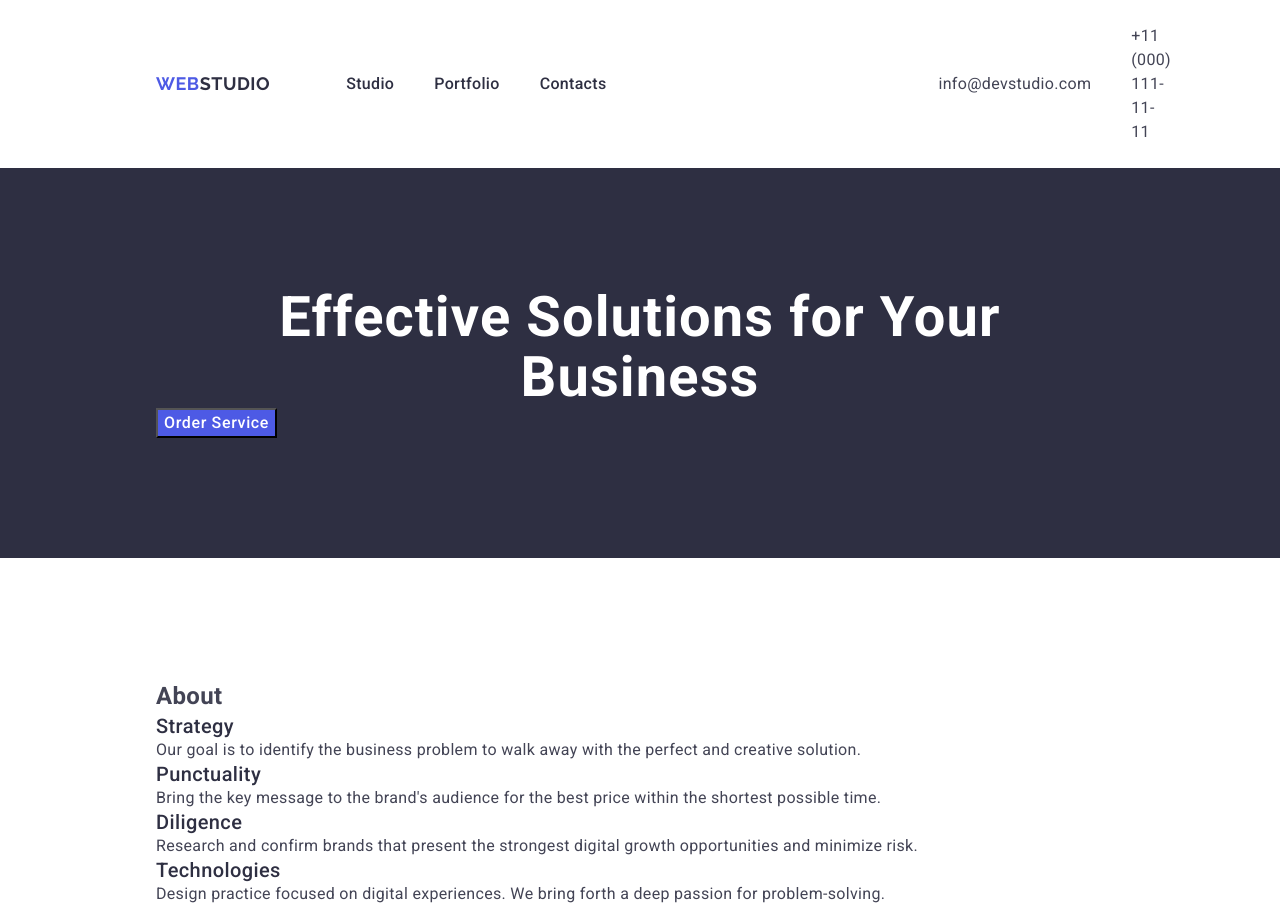
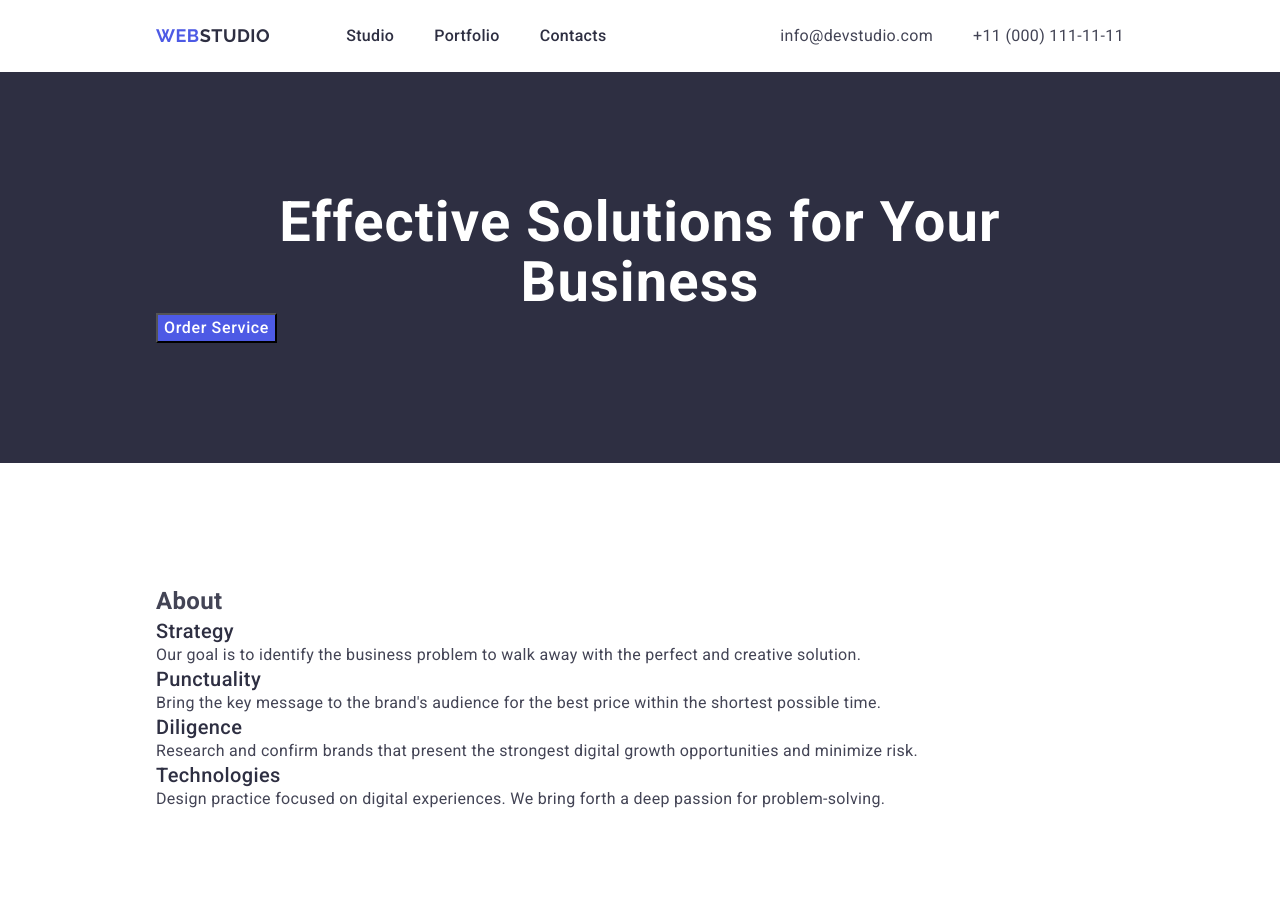
Before and after one commit to VadymKukh/goit-markup-hw-03, a plain HTML site: page index.html in a window 1280 px wide. Shown: the top 909 px of the page. Drawn offline with nearby package versions, Linux system fonts and the light colour scheme.

Commit message:
flex-header

```diff
--- a/css/styles.css
+++ b/css/styles.css
@@ -29,7 +29,7 @@ ul,
 ol {
   list-style-type: none;
   margin: 0;
-  padding: 0;
+  padding-left: 0;
 }
 
 .header-nav-list {
@@ -200,10 +200,9 @@ ol {
 }
 
 .container {
-  flex-basis: 1440px;
-  padding-left: 156px;
-  padding-right: 156px;
-  margin: 0 auto;
+  max-width: 1158px;
+  margin-left: 156px;
+  margin-right: 156px;
 }
 
 .section-our-team,
@@ -220,29 +219,33 @@ ol {
 }
 
 header {
+  border-bottom: 1px solid #2e2f42;
+}
+
+header .container {
   padding-top: 24px;
   padding-bottom: 24px;
-  flex-basis: 1358px;
-  max-width: 1440px;
+  flex-basis: 1158px;
 }
 
 header .container,
-.logo-full,
+header .logo-full,
 .header-nav,
 .head-nav,
 .head-address {
   display: flex;
   align-items: center;
+  justify-content: space-between;
 }
 
-.logo-full {
-  padding-right: 76px;
+header .logo-full {
+  margin-right: 76px;
 }
 .header-nav {
   gap: 40px;
-  padding-right: 332px;
 }
 
 .head-address {
   gap: 40px;
+  justify-content: flex-end;
 }
--- a/index.html
+++ b/index.html
@@ -3,7 +3,7 @@
   <head>
     <meta charset="utf-8" />
     <meta
-      name="Effective Solutions for Your Business"
+      name="viewport"
       content="width=device-width, initial-scale=1.0"
     />
     <title>Webstudio</title>
```
